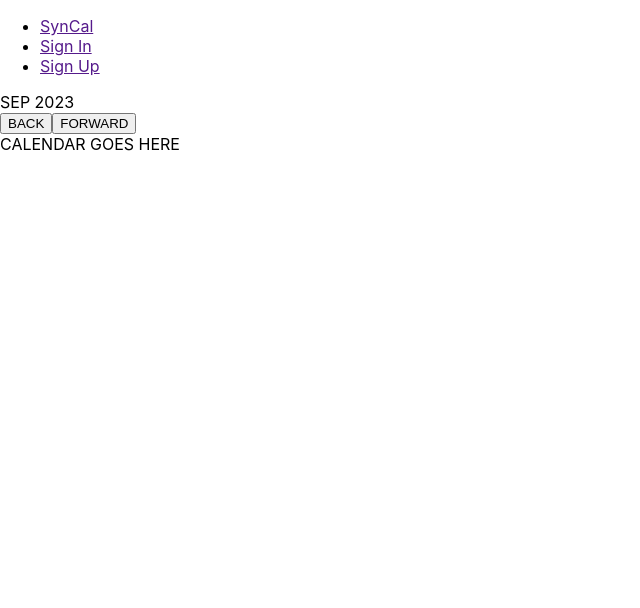
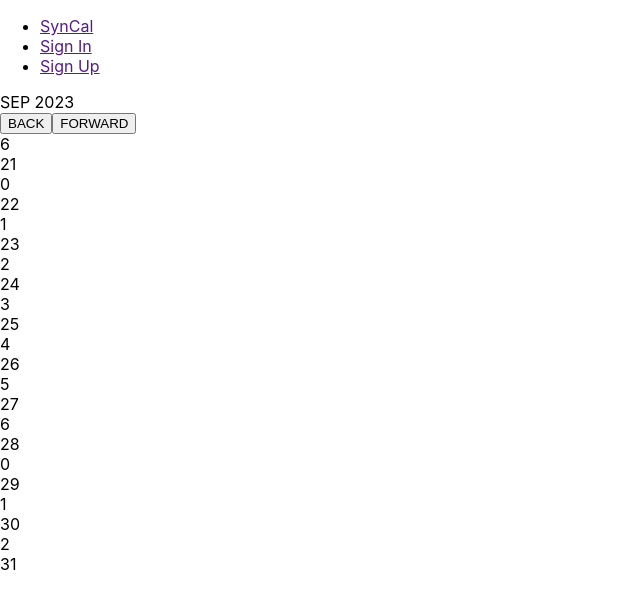
Before and after one commit to LinguiniThePasta/TimeSyncCalendar, a React (Create React App) app: page / in a window 1280 px wide. Shown: the top 608 px of the page, without its empty margins (0-640 px from the left). Built offline with nearby package versions, Linux system fonts and the light colour scheme; no server answers.

Commit message:
started rendering calendar

```diff
--- a/src/App.js
+++ b/src/App.js
@@ -3,12 +3,15 @@ import './App.css';
 import Signin from './components/SignIn'
 import SignUp from "./components/SignUp";
 import AuthDetails from "./components/AuthDetails"
-import generateDatesBetweenGivenDates from "./components/calendar";
+import * as calendar from "./components/calendar";
+import {generateDatesBetweenGivenDates} from "./components/calendar";
 
 function App() {
-    var dA = new Date("September 15, 2023");
-    var dB = new Date("October 15, 2023");
-    console.log(generateDatesBetweenGivenDates(dA, dB));
+    var dA = new Date("October 21, 2023");
+    var dB = new Date("October 31, 2023");
+    const datesArray = calendar.generateDatesBetweenGivenDates(dA, dB)
+    console.log(dA.getDate());
+    console.log(datesArray);
   return (
       <body>
         <nav className={"navBar"}>
@@ -32,9 +35,16 @@ function App() {
             </div>
         </div>
         <div className={"Calendar"}>
-            CALENDAR GOES HERE
-
-
+            {datesArray.map((element) => (
+                <div>
+                    <div>
+                        {element[1]}
+                    </div>
+                    <div>
+                        {element[0]}
+                    </div>
+                </div>
+            ))}
         </div>
       </body>
   )
--- a/src/components/calendar.js
+++ b/src/components/calendar.js
@@ -1,5 +1,6 @@
 
 export function generateDatesBetweenGivenDates(dateA, dateB) {
+    //Assumes that the Month is the same
     var startDate = dateA.getDate();
     var startDay = dateA.getDay();
     var endDate = dateB.getDate();
@@ -7,10 +8,17 @@ export function generateDatesBetweenGivenDates(dateA, dateB) {
 
     for (let i = startDate; i <= endDate; i++) {
         var d = (startDay)%7;
-        generatedDates.push(d);
+        generatedDates.push([i, d]);
         startDay++;
     }
+    // in the format of [date, day]
     return generatedDates;
 }
 
-export default generateDatesBetweenGivenDates;
+export function nextMonth(currentMonth) {
+    if (currentMonth.getMonth() == 11) {
+        var current = new Date(currentMonth.getFullYear() + 1, 0, 1);
+    } else {
+        var current = new Date(currentMonth.getFullYear(), currentMonth.getMonth() + 1, 1);
+    }
+}
```
